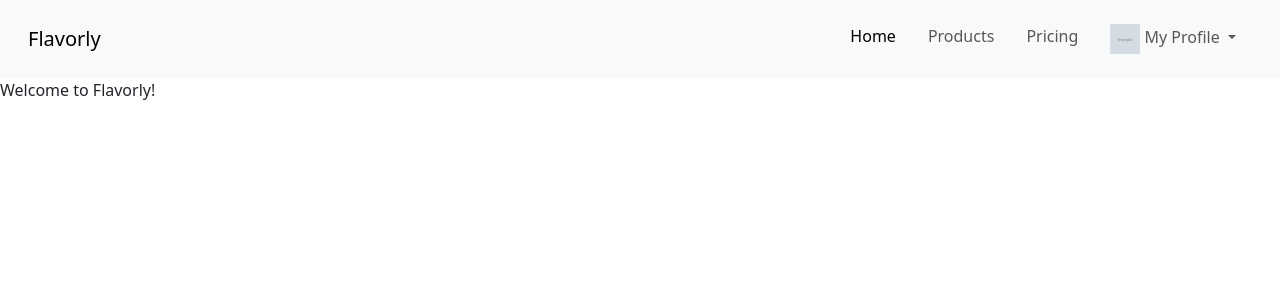
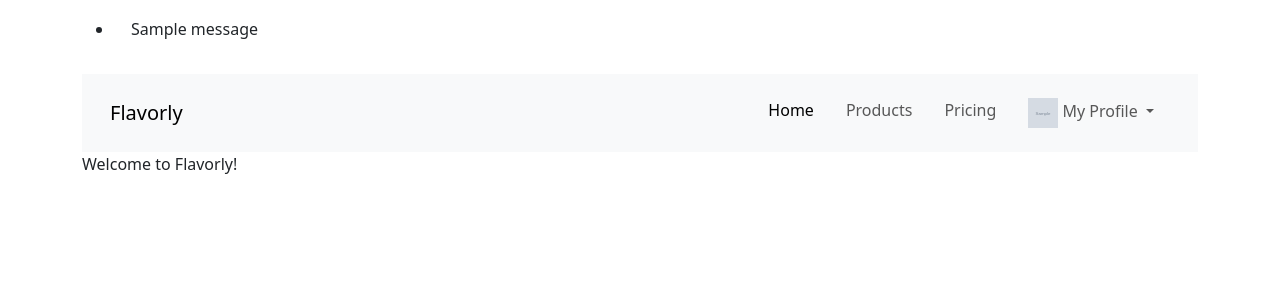
Before and after one commit to AlzyWelzy/Flavorly, a Django app: page /dashboard/ in a window 1280 px wide. Shown: the top 300 px of the page. Run offline with Django 4.2, Linux system fonts and the light colour scheme; a user stored in the database is signed in; tables that the repository leaves empty hold one stand-in row (values such as "Sample post"); grey boxes marked "Sample" are stand-in pictures; one stand-in notice (Sample message) is shown; parts of the project's set-up code (start-up, migrations or seed data) failed here and were passed over.

Commit message:
added messages

```diff
--- a/templates/base.html
+++ b/templates/base.html
@@ -12,7 +12,7 @@
       type="image/svg+xml"
     />
     <title>Flavorly - {% block page_title %}{% endblock %}</title>
-        <link href="https://cdn.jsdelivr.net/npm/bootstrap@5.3.3/dist/css/bootstrap.min.css" rel="stylesheet" integrity="sha384-QWTKZyjpPEjISv5WaRU9OFeRpok6YctnYmDr5pNlyT2bRjXh0JMhjY6hW+ALEwIH" crossorigin="anonymous">
+    <link href="https://cdn.jsdelivr.net/npm/bootstrap@5.3.3/dist/css/bootstrap.min.css" rel="stylesheet" integrity="sha384-QWTKZyjpPEjISv5WaRU9OFeRpok6YctnYmDr5pNlyT2bRjXh0JMhjY6hW+ALEwIH" crossorigin="anonymous">
     <link rel="stylesheet" href="{% static "css/style.css" %}">
     <script defer src="{% static 'js/script.js' %}"></script>
     {% block css_files %}{% endblock %}
@@ -20,10 +20,19 @@
 </head>
 
 <body>
+    <div class="container">
+        {% if messages %}
+            <ul class="messages">
+                {% for message in messages %}
+                    <li class="alert {% if message.tags %}{{ message.tags }}{% endif %}" role="alert">{{ message }}</li>
+                {% endfor %}
+            </ul>
+        {% endif %}
 
+        {% block content %}{% endblock %}
+    </div>
 
-    {% block content %}{% endblock %}
-        <script src="https://cdn.jsdelivr.net/npm/bootstrap@5.3.3/dist/js/bootstrap.bundle.min.js" integrity="sha384-YvpcrYf0tY3lHB60NNkmXc5s9fDVZLESaAA55NDzOxhy9GkcIdslK1eN7N6jIeHz" crossorigin="anonymous"></script>
+    <script src="https://cdn.jsdelivr.net/npm/bootstrap@5.3.3/dist/js/bootstrap.bundle.min.js" integrity="sha384-YvpcrYf0tY3lHB60NNkmXc5s9fDVZLESaAA55NDzOxhy9GkcIdslK1eN7N6jIeHz" crossorigin="anonymous"></script>
 </body>
 
 </html>
```
